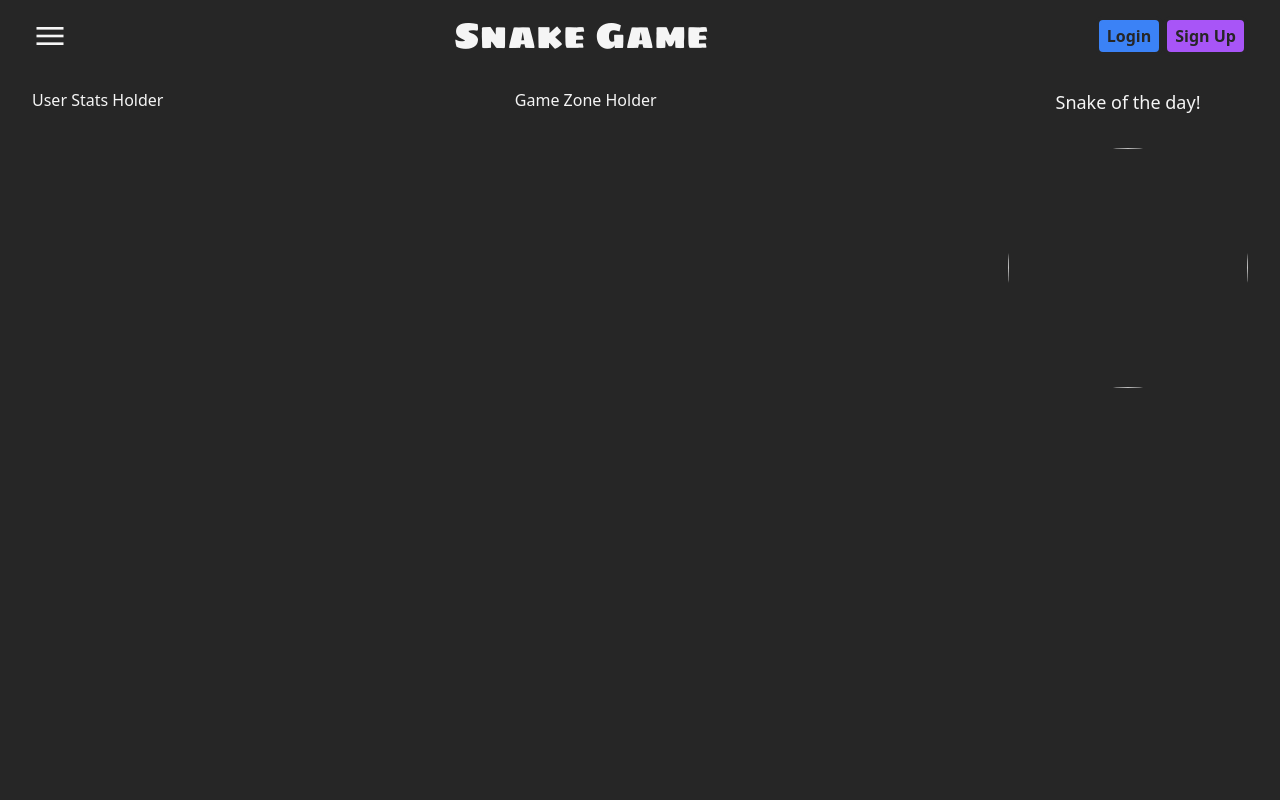
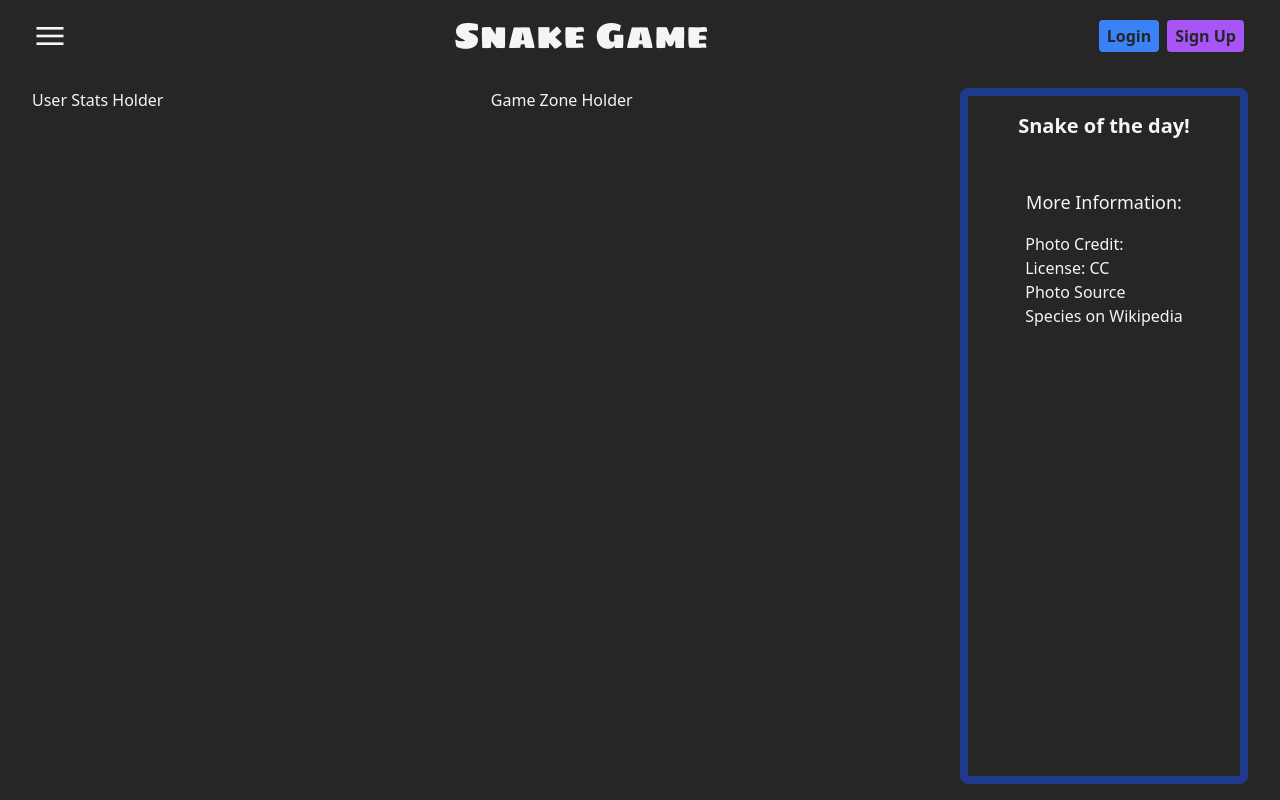
Before and after one commit to acollino/snake, a Flask app: page / in a window 1280 px wide. Run offline with Flask 2, Linux system fonts and the light colour scheme; data that the repository does not hold is empty; some libraries are stand-ins or nearby versions.

Commit message:
enable showing daily snake attribution and details

```diff
--- /dev/null
+++ b/app/daily_snake/static/creative_commons.js
@@ -0,0 +1,17 @@
+export class CreativeCommonsGenerator {
+  static url = "https://creativecommons.org/licenses/";
+  static edition = "/4.0/";
+
+  static parseAttribution(attribStr) {
+    let creator = attribStr.substring(
+      attribStr.indexOf(" ") + 1,
+      attribStr.indexOf(",")
+    );
+    let license = attribStr.substring(
+      attribStr.indexOf("(CC BY") + 4,
+      attribStr.indexOf(")", 3)
+    );
+    let licenseLink = `${this.url}${license.toLowerCase()}${this.edition}`;
+    return { creator, license, licenseLink };
+  }
+}
--- a/app/daily_snake/static/daily_snake.js
+++ b/app/daily_snake/static/daily_snake.js
@@ -1,3 +1,5 @@
+import { CreativeCommonsGenerator } from "./creative_commons.js";
+
 class SnakeError extends Error {
   constructor(message) {
     super(message);
@@ -117,6 +119,7 @@ async function getINaturalistURLs() {
     let photos = parseINatResults(resultOptions);
     if (photos.length > 0) {
       storedSnake.urls = photos;
+      storedSnake.snake.scientificName = resultOptions[0].record.matched_term;
       localStorage.setItem("dailySnake", JSON.stringify(storedSnake));
     } else {
       throw new SnakeError(
@@ -156,39 +159,45 @@ function confirmPhotoUsable(photoObj) {
 // have relatively few photos (making a random photo selection more risky)
 function selectINatURL() {
   let dailySnake = getStoredSnake();
-  let dailyURL = dailySnake.dailyURL;
-  if (!dailyURL) {
+  let dailyPhoto = dailySnake.dailyPhoto;
+  if (!dailyPhoto) {
     let photos = dailySnake.urls;
     if (photos.length === 0) {
       throw new SnakeError("The stored snake is out of URLs to try.");
     } else {
-      let targetPhotoURL = photos.shift().photo.original_url;
-      dailySnake.dailyURL = targetPhotoURL;
+      let targetPhoto = photos.shift();
+      dailySnake.dailyPhoto = targetPhoto;
       localStorage.setItem("dailySnake", JSON.stringify(dailySnake));
-      return targetPhotoURL;
+      return targetPhoto.photo.original_url;
     }
   }
-  return dailyURL;
+  return dailyPhoto.photo.original_url;
 }
 
 // Add the daily snake image and title to the page
 function createSnakeDOM(url, name, scientific) {
-  imageHolder = document.querySelector("#snake-image");
-  commonNameHolder = document.querySelector("#snake-name");
-  properNameHolder = document.querySelector("#snake-scientific");
-  // snakeContainer = document.createElement("div");
-  // snakeImage = document.createElement("img");
-  // snakeImage.setAttribute("src", url);
-  // snakeImage.classList.add("h-60", "w-60", "rounded-full", "object-cover");
-  // snakeTitle = document.createElement("h1");
-  imageHolder.setAttribute("src", url);
-  commonNameHolder.textContent = name;
-  properNameHolder.textContent = scientific;
-  // snakeTitle.textContent = title;
-  // snakeContainer.append(snakeTitle);
-  // snakeContainer.append(snakeImage);
-  // textholder.append(snakeTitle);
-  // imageholder.append(snakeImage);
+  let dailyPhoto = getStoredSnake().dailyPhoto;
+  let image = document.querySelector("#snake-image");
+  let commonName = document.querySelector("#snake-name");
+  let properName = document.querySelector("#snake-scientific");
+  let photographer = document.querySelector("#photographer");
+  let license = document.querySelector("#license");
+  let source = document.querySelector("#source");
+  let wiki = document.querySelector("#wiki");
+  image.setAttribute("src", url);
+  commonName.textContent = name;
+  properName.textContent = scientific;
+  let licenseObj = CreativeCommonsGenerator.parseAttribution(
+    dailyPhoto.photo.attribution
+  );
+  photographer.textContent += licenseObj.creator;
+  license.setAttribute("href", licenseObj.licenseLink);
+  license.textContent += licenseObj.license;
+  source.setAttribute(
+    "href",
+    `https://www.inaturalist.org/taxa/${dailyPhoto.taxon_id}`
+  );
+  wiki.setAttribute("href", `http://en.wikipedia.org/wiki/${scientific}`);
 }
 
 // Select or retrieve the daily snake and load its image.
@@ -196,7 +205,6 @@ async function loadDailySnakeImage() {
   await updateDailySnake();
   await getINaturalistURLs();
   let dailySnake = getStoredSnake().snake;
-  let title = `${dailySnake.commonName}, ${dailySnake.scientificName}`;
   let url = selectINatURL();
   createSnakeDOM(url, dailySnake.commonName, dailySnake.scientificName);
 }
--- a/app/daily_snake/templates/daily_snake.html
+++ b/app/daily_snake/templates/daily_snake.html
@@ -1,7 +1,14 @@
-<script src="{{ url_for('daily_snake.static', filename='daily_snake.js') }}" defer></script>
-<div class="flex flex-col items-center">
-  <div class="text-lg mb-4">Snake of the day!</div>
+<script src="{{ url_for('daily_snake.static', filename='daily_snake.js') }}" type="module" defer></script>
+<div class="flex flex-col items-center rounded-lg border-8 border-blue-900 p-4">
+  <div class="text-xl mb-4 font-bold">Snake of the day!</div>
   <div id="snake-name"></div>
   <div id="snake-scientific" class="italic"></div>
-  <img id="snake-image" class="h-60 w-60 rounded-full object-cover mt-4"></img>
+  <img id="snake-image" class="w-60 rounded-full object-cover my-4"></img>
+  <div class="text-lg mb-4">More Information:</div>
+  <ul>
+    <li id="photographer">Photo Credit: </li>
+    <li><a id="license" target="_blank">License: CC </a></li>
+    <li><a id="source" target="_blank">Photo Source</a></li>
+    <li><a id="wiki" target="_blank">Species on Wikipedia</a></li>
+  </ul>
 </div>
--- a/app/home/templates/index.html
+++ b/app/home/templates/index.html
@@ -3,6 +3,7 @@
 {% block title %}Snake Game{% endblock %}
 
 {% block content %}
+<div class="flex flex-col h-screen">
   <div class="flex px-8 py-4">
     <div class="material-symbols-outlined text-4xl">menu</div>
     <div class="sigmar text-4xl grow text-center">Snake Game</div>
@@ -19,9 +20,10 @@
     </div>
     {% endif %}
   </div>
-<div class="flex px-8 py-4">
+  <div class="flex mx-8 my-4 grow">
     <div>User Stats Holder</div>
     <div class="grow text-center">Game Zone Holder</div>
     {% include 'daily_snake.html' %}
   </div>
+</div>
 {% endblock %}
```
Lines whose indentation alone changed are shown as unchanged.
